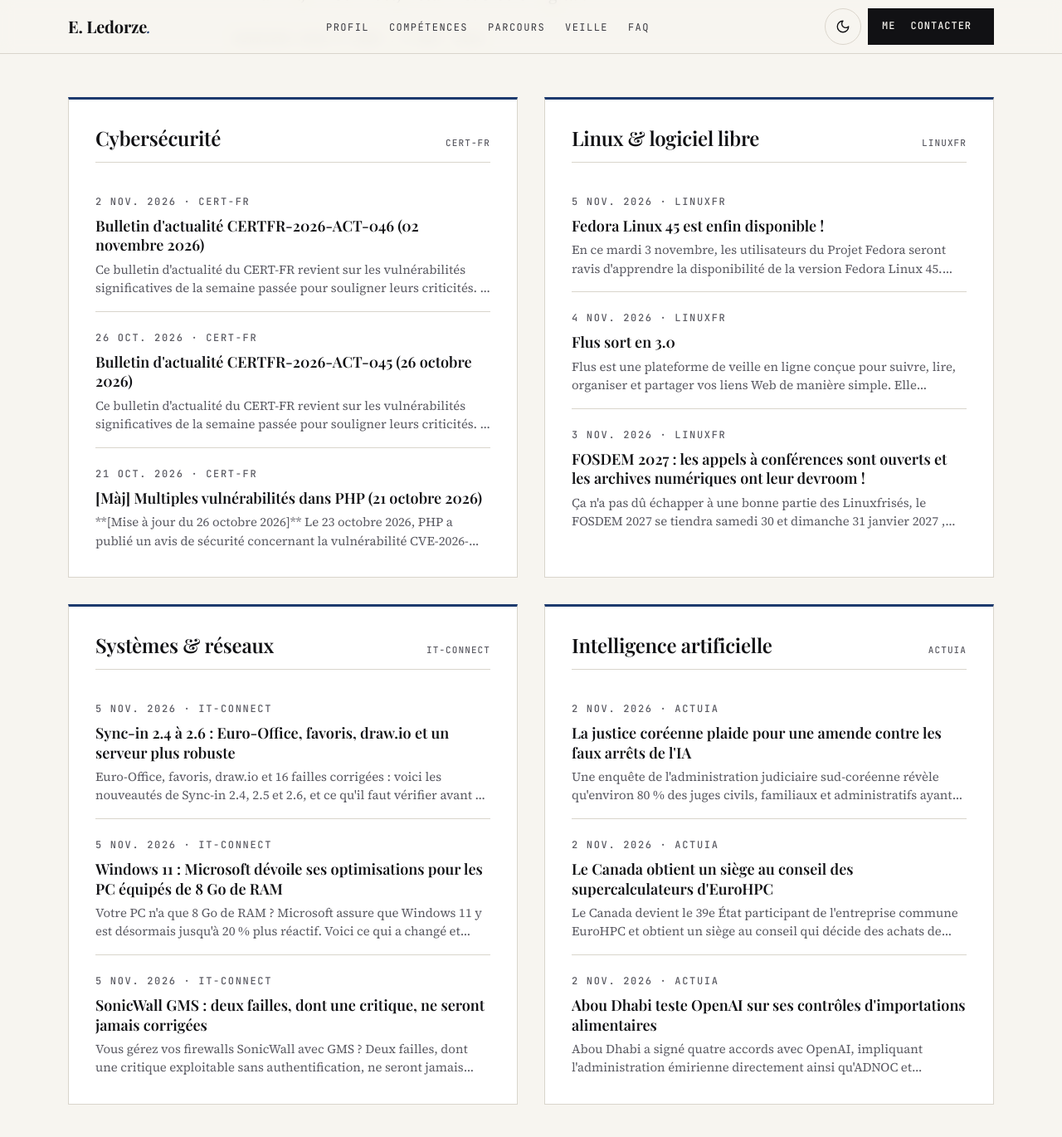
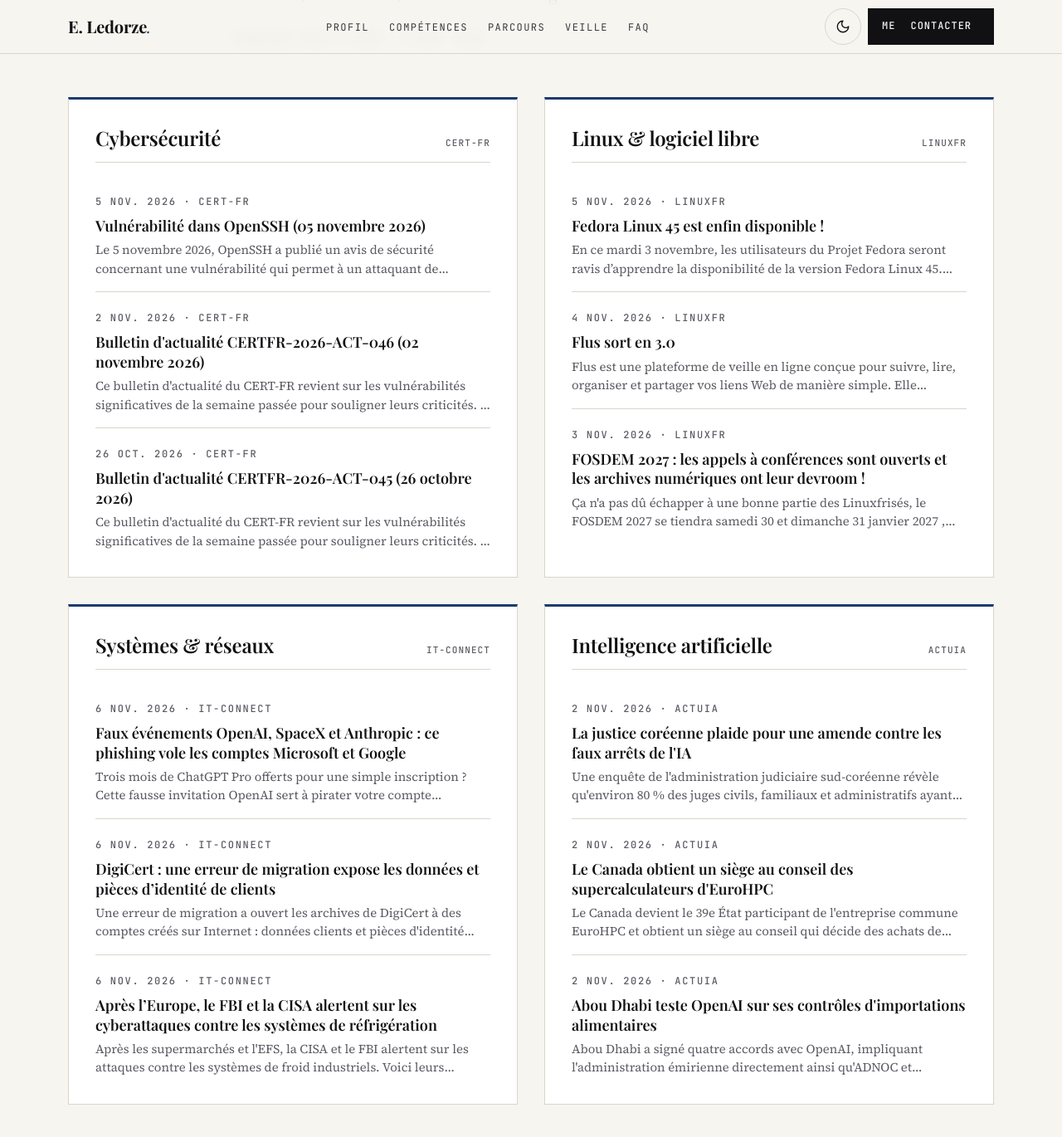
Before and after one commit to TheDringe54-lab/TheDringe54-lab.github.io, a Jekyll site: the page built from index.html, in a window 1280 px wide and 1400 px high, scrolled down 4307 px. Shown: the top 1370 px of the window at 83% size. Built offline with Jekyll 4.4.1, drawn with Linux system fonts in a browser that asks for light colours.

Commit message:
Veille techno : mise à jour automatique

```diff
--- a/_data/veille.json
+++ b/_data/veille.json
@@ -1,11 +1,18 @@
 {
-  "mise_a_jour": "2026-11-05",
+  "mise_a_jour": "2026-11-06",
   "themes": [
     {
       "id": "cyber",
       "titre": "Cybersécurité",
       "titre_en": "Cybersecurity",
       "articles": [
+        {
+          "titre": "Vulnérabilité dans OpenSSH (05 novembre 2026)",
+          "lien": "https://www.cert.cyber.gouv.fr/alerte/CERTFR-2026-ALE-015/",
+          "source": "CERT-FR",
+          "date": "2026-11-05",
+          "resume": "Le 5 novembre 2026, OpenSSH a publié un avis de sécurité concernant une vulnérabilité qui permet à un attaquant de contourner l’authentification d'un service…"
+        },
         {
           "titre": "Bulletin d'actualité CERTFR-2026-ACT-046 (02 novembre 2026)",
           "lien": "https://www.cert.cyber.gouv.fr/actualite/CERTFR-2026-ACT-046/",
@@ -19,13 +26,6 @@
           "source": "CERT-FR",
           "date": "2026-10-26",
           "resume": "Ce bulletin d'actualité du CERT-FR revient sur les vulnérabilités significatives de la semaine passée pour souligner leurs criticités. Il ne remplace pas…"
-        },
-        {
-          "titre": "[Màj] Multiples vulnérabilités dans PHP (21 octobre 2026)",
-          "lien": "https://www.cert.cyber.gouv.fr/alerte/CERTFR-2026-ALE-014/",
-          "source": "CERT-FR",
-          "date": "2026-10-21",
-          "resume": "**[Mise à jour du 26 octobre 2026]** Le 23 octobre 2026, PHP a publié un avis de sécurité concernant la vulnérabilité CVE-2026-115560. Celle-ci permet une…"
         }
       ]
     },
@@ -39,7 +39,7 @@
           "lien": "https://linuxfr.org/news/fedora-linux-45-est-enfin-disponible",
           "source": "LinuxFR",
           "date": "2026-11-05",
-          "resume": "En ce mardi 3 novembre, les utilisateurs du Projet Fedora seront ravis d'apprendre la disponibilité de la version Fedora Linux 45. Fedora Linux est une…"
+          "resume": "En ce mardi 3 novembre, les utilisateurs du Projet Fedora seront ravis d’apprendre la disponibilité de la version Fedora Linux 45. Fedora Linux est une…"
         },
         {
           "titre": "Flus sort en 3.0",
@@ -63,25 +63,25 @@
       "titre_en": "Systems & networks",
       "articles": [
         {
-          "titre": "Sync-in 2.4 à 2.6 : Euro-Office, favoris, draw.io et un serveur plus robuste",
-          "lien": "https://www.it-connect.fr/sync-in-nouveautes-euro-office-favoris-draw-io/",
+          "titre": "Faux événements OpenAI, SpaceX et Anthropic : ce phishing vole les comptes Microsoft et Google",
+          "lien": "https://www.it-connect.fr/faux-evenements-openai-spacex-phishing-microsoft-google/",
           "source": "IT-Connect",
-          "date": "2026-11-05",
-          "resume": "Euro-Office, favoris, draw.io et 16 failles corrigées : voici les nouveautés de Sync-in 2.4, 2.5 et 2.6, et ce qu'il faut vérifier avant de mettre à jour. Le…"
+          "date": "2026-11-06",
+          "resume": "Trois mois de ChatGPT Pro offerts pour une simple inscription ? Cette fausse invitation OpenAI sert à pirater votre compte Microsoft ou Google, MFA compris. Le…"
         },
         {
-          "titre": "Windows 11 : Microsoft dévoile ses optimisations pour les PC équipés de 8 Go de RAM",
-          "lien": "https://www.it-connect.fr/windows-11-8-go-ram-optimisations-microsoft/",
+          "titre": "DigiCert : une erreur de migration expose les données et pièces d’identité de clients",
+          "lien": "https://www.it-connect.fr/digicert-une-erreur-de-migration-expose-les-donnees-et-pieces-didentite-de-clients/",
           "source": "IT-Connect",
-          "date": "2026-11-05",
-          "resume": "Votre PC n'a que 8 Go de RAM ? Microsoft assure que Windows 11 y est désormais jusqu'à 20 % plus réactif. Voici ce qui a changé et comment en profiter. Le post…"
+          "date": "2026-11-06",
+          "resume": "Une erreur de migration a ouvert les archives de DigiCert à des comptes créés sur Internet : données clients et pièces d'identité consultées. Ce que l'on sait…"
         },
         {
-          "titre": "SonicWall GMS : deux failles, dont une critique, ne seront jamais corrigées",
-          "lien": "https://www.it-connect.fr/sonicwall-gms-fin-de-vie-failles-non-corrigees/",
+          "titre": "Après l’Europe, le FBI et la CISA alertent sur les cyberattaques contre les systèmes de réfrigération",
+          "lien": "https://www.it-connect.fr/fbi-cisa-alerte-cyberattaques-systemes-refrigeration/",
           "source": "IT-Connect",
-          "date": "2026-11-05",
-          "resume": "Vous gérez vos firewalls SonicWall avec GMS ? Deux failles, dont une critique exploitable sans authentification, ne seront jamais corrigées. Voici pourquoi. Le…"
+          "date": "2026-11-06",
+          "resume": "Après les supermarchés et l'EFS, la CISA et le FBI alertent sur les attaques contre les systèmes de froid industriels. Voici leurs recommandations. Le post…"
         }
       ]
     },
```
